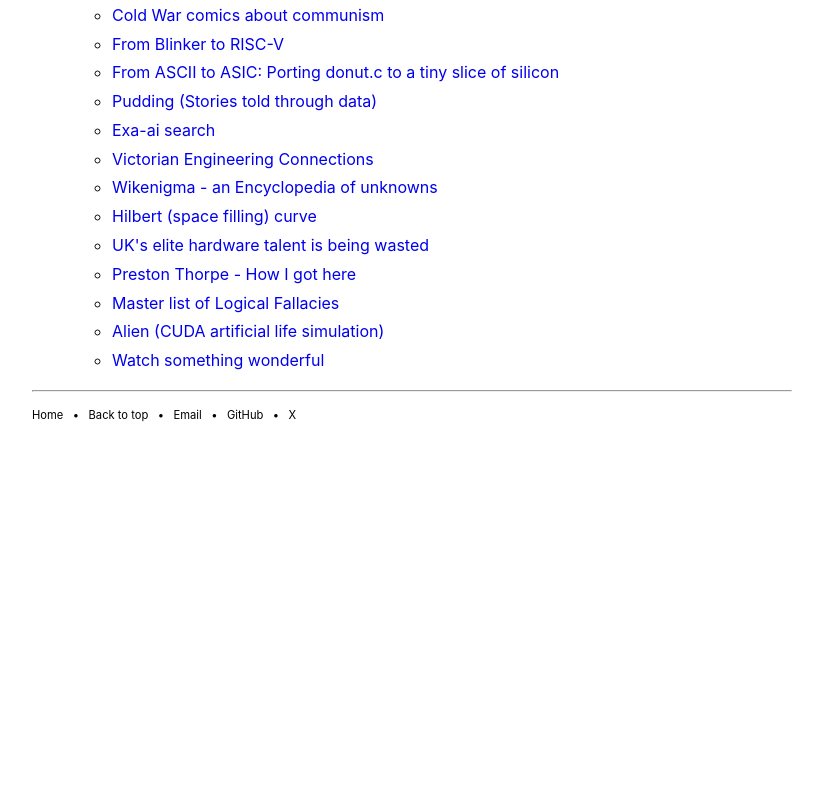
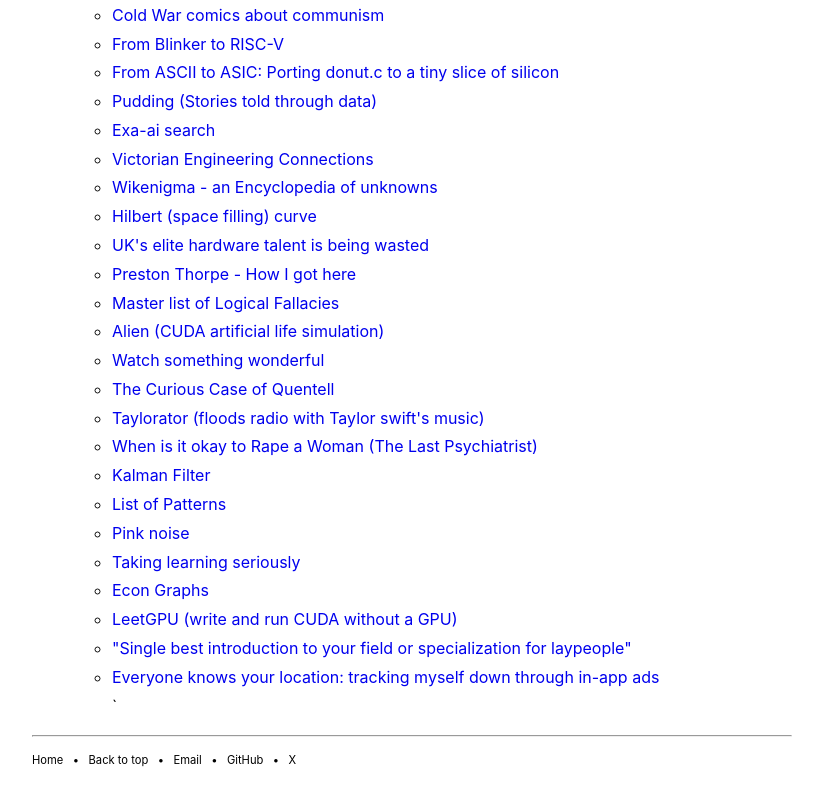
Before and after one commit to Aditya-1020/website, a plain HTML site: page links.html in a window 1280 px wide. Shown: the part 4287-5090 px from the top of the page, without its empty margins (228-1051 px from the left). Before the commit the page ends 4765 px from the top, so only its background shows below. Drawn offline with Linux system fonts and the light colour scheme.

Commit message:
Links new

```diff
--- a/links.html
+++ b/links.html
@@ -178,7 +178,18 @@
             <li><a href="https://utminers.utep.edu/omwilliamson/engl1311/fallacies.htm">Master list of Logical Fallacies</a></li>
             <li><a href="https://github.com/chrxh/alien">Alien (CUDA artificial life simulation)</a></li>
             <li><a href="https://www.watchsomethingwonderful.com/">Watch something wonderful</a></li>
-
+            <li><a href="https://blog.startifact.com/posts/the-curious-case-of-quentell/">The Curious Case of Quentell</a></li>
+            <li><a href="https://www.scd31.com/posts/taylorator">Taylorator (floods radio with Taylor swift's music)</a></li>
+            <li><a href="https://thelastpsychiatrist.com/2011/03/when_is_it_okay_to_rape_a_woma.html">When is it okay to Rape a Woman (The Last Psychiatrist)</a></li>
+            <li><a href="https://en.wikipedia.org/wiki/Kalman_filter">Kalman Filter</a></li>
+            <li><a href="https://patternlanguage.cc/">List of Patterns</a></li>
+            <li><a href="https://en.wikipedia.org/wiki/Pink_noise">Pink noise</a></li>
+            <li><a href="https://dubroy.com/blog/taking-learning-seriously/">Taking learning seriously</a></li>
+            <li><a href="https://www.econgraphs.org/">Econ Graphs</a></li>
+            <li><a href="https://leetgpu.com/">LeetGPU (write and run CUDA without a GPU)</a></li>
+            <li><a href="https://ask.metafilter.com/71101/What-single-book-is-the-best-introduction-to-your-field-or-specialization-within-your-field-for-laypeople">"Single best introduction to your field or specialization for laypeople"</a></li>
+            <li><a href="https://timsh.org/tracking-myself-down-through-in-app-ads/">Everyone knows your location: tracking myself down through in-app ads</a></li>
+            `
         </ul>
 
     </ul>
```
